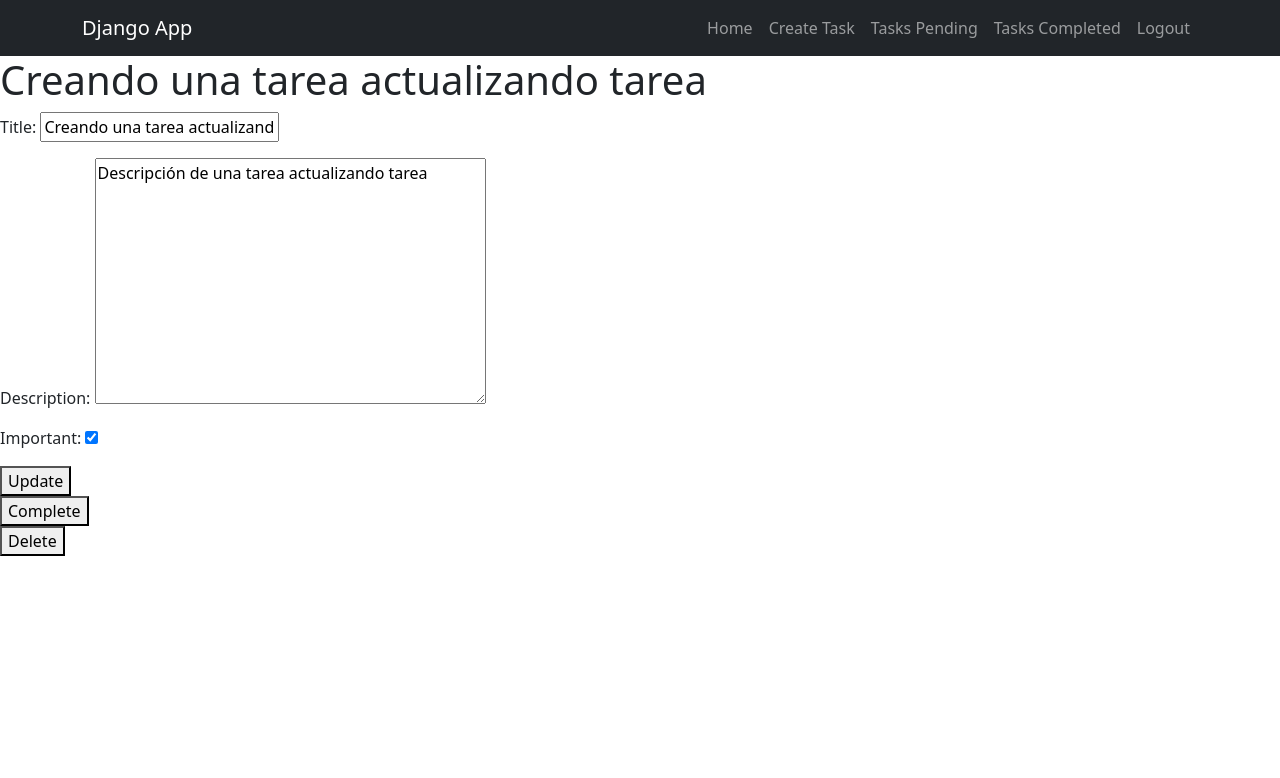
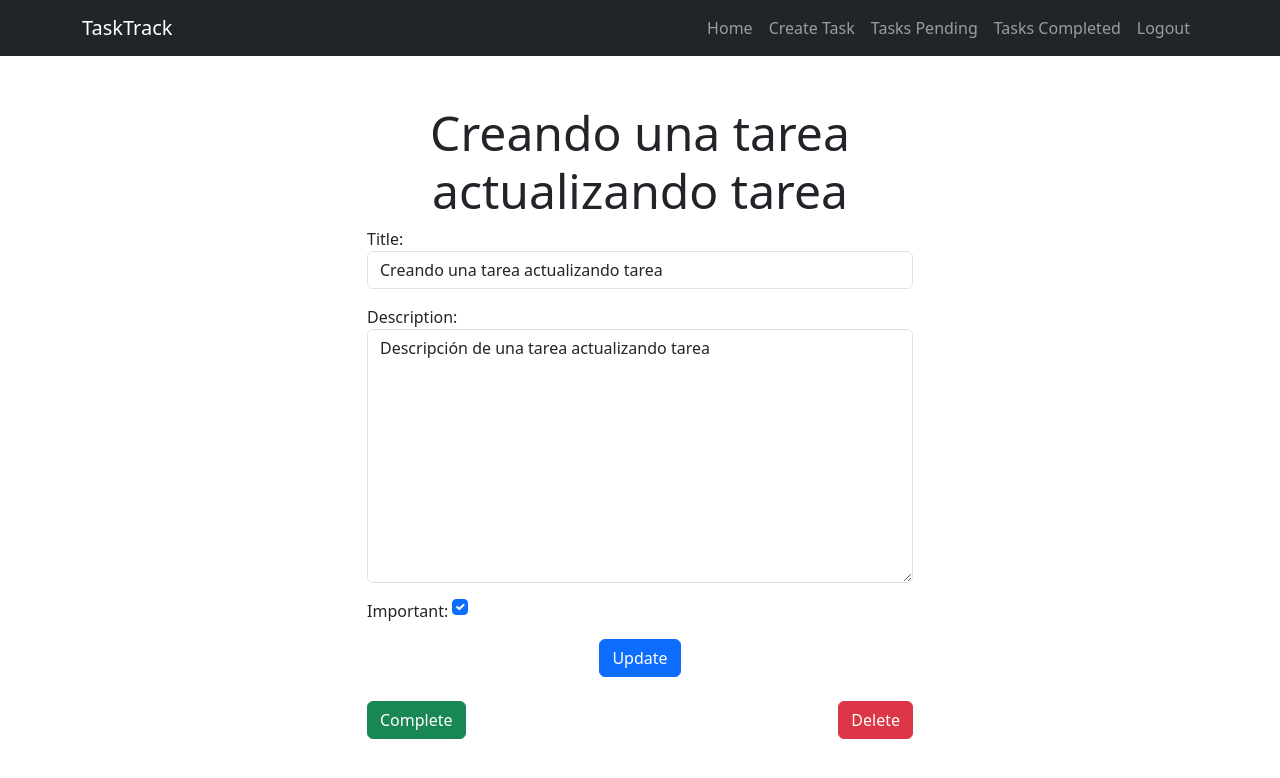
Before and after one commit to juanrealpe972/crud_django, a Django app: page /tasks/4/ in a window 1280 px wide. Shown: the top 778 px of the page. Run offline with Django 5.2, Linux system fonts and the light colour scheme; a user stored in the database is signed in; data comes from the database, SQL or seed files in the repository; both versions use the stored data as it was after the commit.

Commit message:
Mejorando los estilos de TaskTrack para que se vean de forma llamativa.

```diff
--- a/tasks/forms.py
+++ b/tasks/forms.py
@@ -1,7 +1,12 @@
-from django.forms import ModelForm
+from django import forms
 from .models import Task
 
-class CreateTaskForm(ModelForm):
+class CreateTaskForm(forms.ModelForm):
     class Meta:
         model = Task
         fields = ['title', 'description', 'important', ]
+        widgets = {
+            'title': forms.TextInput(attrs={'class': 'form-control', 'placeholder': 'Title'}),
+            'description': forms.Textarea(attrs={'class': 'form-control', 'placeholder': 'Description'}),
+            'important': forms.CheckboxInput(attrs={'class': 'form-check-input m-auto'})
+        }
--- a/tasks/templates/base.html
+++ b/tasks/templates/base.html
@@ -10,7 +10,7 @@
 
     <nav class="navbar navbar-expand-lg bg-dark navbar-dark">
         <div class="container">
-            <a class="navbar-brand" href="/">Django App</a>
+            <a class="navbar-brand" href="/">TaskTrack</a>
             <button class="navbar-toggler" type="button" data-bs-toggle="collapse" data-bs-target="#navbarNav" aria-controls="navbarNav" aria-expanded="false" aria-label="Toggle navigation">
                 <span class="navbar-toggler-icon"></span>
             </button>
--- a/tasks/templates/task_detail.html
+++ b/tasks/templates/task_detail.html
@@ -1,28 +1,41 @@
 {% extends 'base.html' %}
 
 {% block content %}
-    <h1>{{task.title}}</h1>
-    {{error}}
-    <form method='POST'>
+<main class="container my-5">
+    <div class="row">
+        <div class="col-md-6 offset-md-3">
+            <h1 class="display-5 text-center">{{ task.title }}</h1>
+            {% if error %}
+            <div class="alert alert-danger">
+                {{ error }}
+            </div>
+            {% endif %}
+            <form method="POST" class="mb-4">
                 {% csrf_token %}
-        {{form.as_p}}
-        <button>
+                {{ form.as_p }}
+                <div class="text-center">
+                    <button class="btn btn-primary">
                         Update
                     </button>
+                </div>
             </form>
 
-    <form action="{% url 'complete_task' task.id %}" method='POST'>
+            <div class="d-flex justify-content-between">
+                <form action="{% url 'complete_task' task.id %}" method="POST" class="me-2">
                     {% csrf_token %}
-        <button>
+                    <button class="btn btn-success w-100">
                         Complete
                     </button>
                 </form>
 
-    <form action="{% url 'delete_task' task.id %}" method='POST'>
+                <form action="{% url 'delete_task' task.id %}" method="POST" class="ms-2">
                     {% csrf_token %}
-        <button>
+                    <button class="btn btn-danger w-100">
                         Delete
                     </button>
                 </form>
-
+            </div>
+        </div>
+    </div>
+</main>
 {% endblock %}
--- a/tasks/views.py
+++ b/tasks/views.py
@@ -57,14 +57,16 @@ def tasks(request):
     # tasks =Task.objects.all() #Nos funciona para traer todas las tareas de todos los usuarios
     tasks =Task.objects.filter(user=request.user, date_completed__isnull=True ) #Nos funciona para traer todas mis tareas
     return render(request, 'tasks.html', {
-        'tasks': tasks
+        'tasks': tasks,
+        'title': 'Tasks Pending'
     })
 
 @login_required
 def tasks_completed(request):
     tasks =Task.objects.filter(user=request.user, date_completed__isnull=False).order_by('-date_completed') #Nos funciona para traer todas mis tareas
     return render(request, 'tasks.html', {
-        'tasks': tasks
+        'tasks': tasks,
+        'title': 'Tasks Completed'
     })
 
 @login_required
```
Also changed, not shown: tasks/templates/create_task.html (+15 -11 lines), tasks/templates/home.html (+12 -8 lines), tasks/templates/tasks.html (+9 -2 lines), db.sqlite3. Lines whose indentation alone changed are shown as unchanged.
